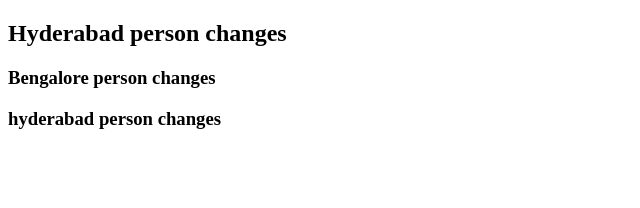
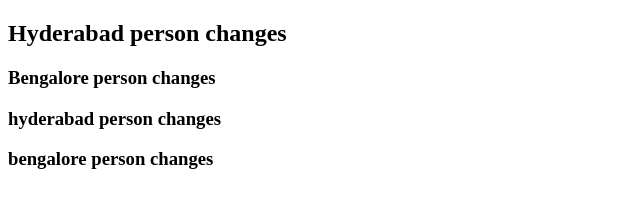
Before and after one commit to Tejesh1682002/Hyd-person, a plain HTML site: page index.html in a window 1280 px wide. Shown: the whole page, without its empty margins (0-640 px from the left). Drawn offline with Linux system fonts and the light colour scheme.

Commit message:
bengalore changes

```diff
--- a/index.html
+++ b/index.html
@@ -9,5 +9,6 @@
     <h2>Hyderabad person changes</h2>
     <h3>Bengalore person changes</h3>
     <h3>hyderabad person changes</h3>
+    <h3>bengalore person changes</h3>
 </body>
 </html>
```
